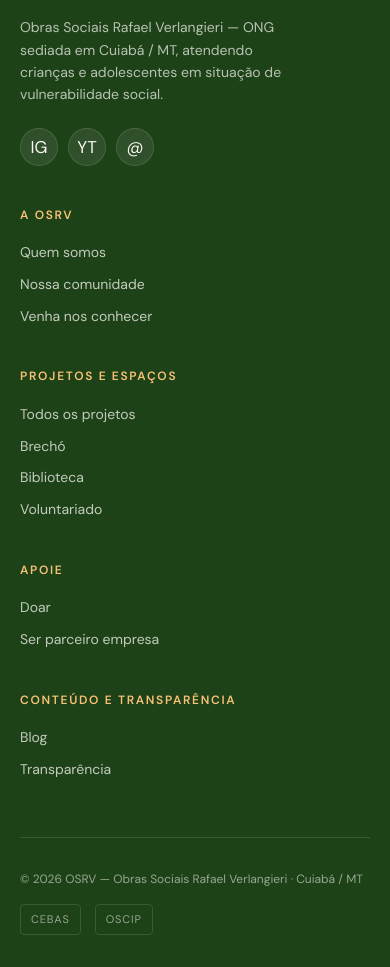
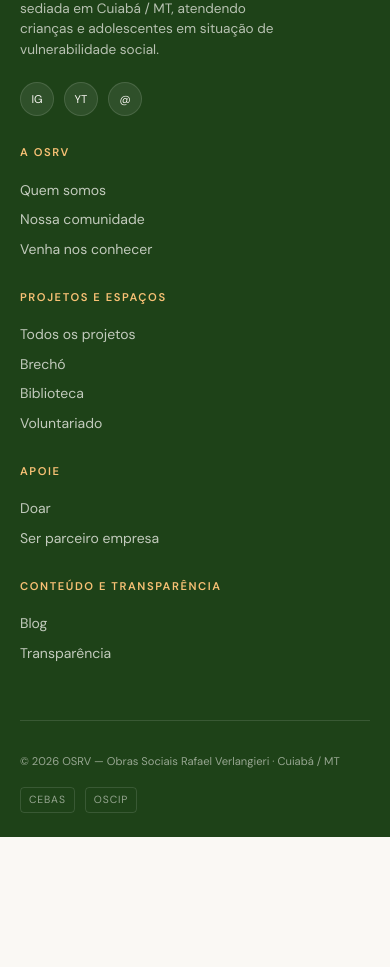
Before and after one commit to pedromonteiro10311031/osrv, a Next.js app: page / in a window 390 px wide. Shown: the part 5716-6683 px from the top of the page. After the commit the page ends 6553 px from the top, so only its background shows below. Built offline with nearby package versions, Linux system fonts and the light colour scheme.

Commit message:
fix(mobile): reduz proporcoes do Footer

```diff
--- a/components/Footer.tsx
+++ b/components/Footer.tsx
@@ -37,19 +37,53 @@ const footStyles = {
 
 export default function Footer() {
   return (
-    <footer style={footStyles.wrap} id="contato" className="site-footer">
+    <footer style={footStyles.wrap} id="contato" className="site-footer footer-wrap">
       <style>{`
         @media (max-width: 768px) {
+          .footer-wrap {
+            padding: 48px 0 24px !important;
+          }
           .site-footer .footer-inner {
             padding: 0 20px !important;
           }
           .site-footer .footer-top {
             grid-template-columns: 1fr !important;
-            gap: 40px !important;
+            gap: 28px !important;
           }
           .site-footer .footer-bottom {
             flex-direction: column !important;
             align-items: flex-start !important;
+          }
+          .site-footer .footer-brand-logo {
+            font-size: 1.4rem !important;
+          }
+          .site-footer .footer-blurb {
+            font-size: 0.85rem !important;
+            line-height: 1.5 !important;
+          }
+          .site-footer .footer-social-btn {
+            width: 32px !important;
+            height: 32px !important;
+            font-size: 0.7rem !important;
+          }
+          .site-footer .footer-col-h {
+            font-size: 0.7rem !important;
+          }
+          .site-footer .footer-list {
+            gap: 8px !important;
+          }
+          .site-footer .footer-link {
+            font-size: 0.875rem !important;
+          }
+          .site-footer .footer-fine {
+            font-size: 0.7rem !important;
+          }
+          .site-footer .footer-badges {
+            gap: 10px !important;
+          }
+          .site-footer .footer-badge {
+            font-size: 0.65rem !important;
+            padding: 4px 8px !important;
           }
         }
       `}</style>
@@ -57,57 +91,57 @@ export default function Footer() {
         <div style={footStyles.top} className="footer-top">
           <div>
             <div style={footStyles.brand}>
-              <span style={footStyles.word}>OSRV</span>
+              <span style={footStyles.word} className="footer-brand-logo">OSRV</span>
             </div>
-            <p style={footStyles.blurb}>
+            <p style={footStyles.blurb} className="footer-blurb">
               Obras Sociais Rafael Verlangieri — ONG sediada em Cuiabá / MT,
               atendendo crianças e adolescentes em situação de vulnerabilidade social.
             </p>
             <div style={footStyles.social}>
-              <a href="#" style={footStyles.socialBtn} aria-label="Instagram">IG</a>
-              <a href="#" style={footStyles.socialBtn} aria-label="YouTube">YT</a>
-              <a href="#" style={footStyles.socialBtn} aria-label="Email">@</a>
+              <a href="#" style={footStyles.socialBtn} className="footer-social-btn" aria-label="Instagram">IG</a>
+              <a href="#" style={footStyles.socialBtn} className="footer-social-btn" aria-label="YouTube">YT</a>
+              <a href="#" style={footStyles.socialBtn} className="footer-social-btn" aria-label="Email">@</a>
             </div>
           </div>
           <div>
-            <div style={footStyles.colH}>A OSRV</div>
-            <ul style={footStyles.list}>
-              <li><Link href="/quem-somos" style={footStyles.link}>Quem somos</Link></li>
-              <li><Link href="/nossa-comunidade" style={footStyles.link}>Nossa comunidade</Link></li>
-              <li><Link href="/venha-nos-conhecer" style={footStyles.link}>Venha nos conhecer</Link></li>
+            <div style={footStyles.colH} className="footer-col-h">A OSRV</div>
+            <ul style={footStyles.list} className="footer-list">
+              <li><Link href="/quem-somos" style={footStyles.link} className="footer-link">Quem somos</Link></li>
+              <li><Link href="/nossa-comunidade" style={footStyles.link} className="footer-link">Nossa comunidade</Link></li>
+              <li><Link href="/venha-nos-conhecer" style={footStyles.link} className="footer-link">Venha nos conhecer</Link></li>
             </ul>
           </div>
           <div>
-            <div style={footStyles.colH}>Projetos e espaços</div>
-            <ul style={footStyles.list}>
-              <li><Link href="/programas-e-projetos" style={footStyles.link}>Todos os projetos</Link></li>
-              <li><Link href="/brecho" style={footStyles.link}>Brechó</Link></li>
-              <li><Link href="/biblioteca" style={footStyles.link}>Biblioteca</Link></li>
-              <li><Link href="/quero-ser-voluntario" style={footStyles.link}>Voluntariado</Link></li>
+            <div style={footStyles.colH} className="footer-col-h">Projetos e espaços</div>
+            <ul style={footStyles.list} className="footer-list">
+              <li><Link href="/programas-e-projetos" style={footStyles.link} className="footer-link">Todos os projetos</Link></li>
+              <li><Link href="/brecho" style={footStyles.link} className="footer-link">Brechó</Link></li>
+              <li><Link href="/biblioteca" style={footStyles.link} className="footer-link">Biblioteca</Link></li>
+              <li><Link href="/quero-ser-voluntario" style={footStyles.link} className="footer-link">Voluntariado</Link></li>
             </ul>
           </div>
           <div>
-            <div style={footStyles.colH}>Apoie</div>
-            <ul style={footStyles.list}>
-              <li><Link href="/quero-ser-doador" style={footStyles.link}>Doar</Link></li>
-              <li><Link href="/quero-ser-parceiro" style={footStyles.link}>Ser parceiro empresa</Link></li>
+            <div style={footStyles.colH} className="footer-col-h">Apoie</div>
+            <ul style={footStyles.list} className="footer-list">
+              <li><Link href="/quero-ser-doador" style={footStyles.link} className="footer-link">Doar</Link></li>
+              <li><Link href="/quero-ser-parceiro" style={footStyles.link} className="footer-link">Ser parceiro empresa</Link></li>
             </ul>
           </div>
           <div>
-            <div style={footStyles.colH}>Conteúdo e transparência</div>
-            <ul style={footStyles.list}>
-              <li><Link href="/blog" style={footStyles.link}>Blog</Link></li>
-              <li><Link href="/transparencia" style={footStyles.link}>Transparência</Link></li>
+            <div style={footStyles.colH} className="footer-col-h">Conteúdo e transparência</div>
+            <ul style={footStyles.list} className="footer-list">
+              <li><Link href="/blog" style={footStyles.link} className="footer-link">Blog</Link></li>
+              <li><Link href="/transparencia" style={footStyles.link} className="footer-link">Transparência</Link></li>
             </ul>
           </div>
         </div>
         <div style={footStyles.bottom} className="footer-bottom">
-          <div style={footStyles.fine}>
+          <div style={footStyles.fine} className="footer-fine">
             © 2026 OSRV — Obras Sociais Rafael Verlangieri · Cuiabá / MT
           </div>
-          <div style={footStyles.badges}>
-            <span style={footStyles.badge}>CEBAS</span>
-            <span style={footStyles.badge}>OSCIP</span>
+          <div style={footStyles.badges} className="footer-badges">
+            <span style={footStyles.badge} className="footer-badge">CEBAS</span>
+            <span style={footStyles.badge} className="footer-badge">OSCIP</span>
           </div>
         </div>
       </div>
```
